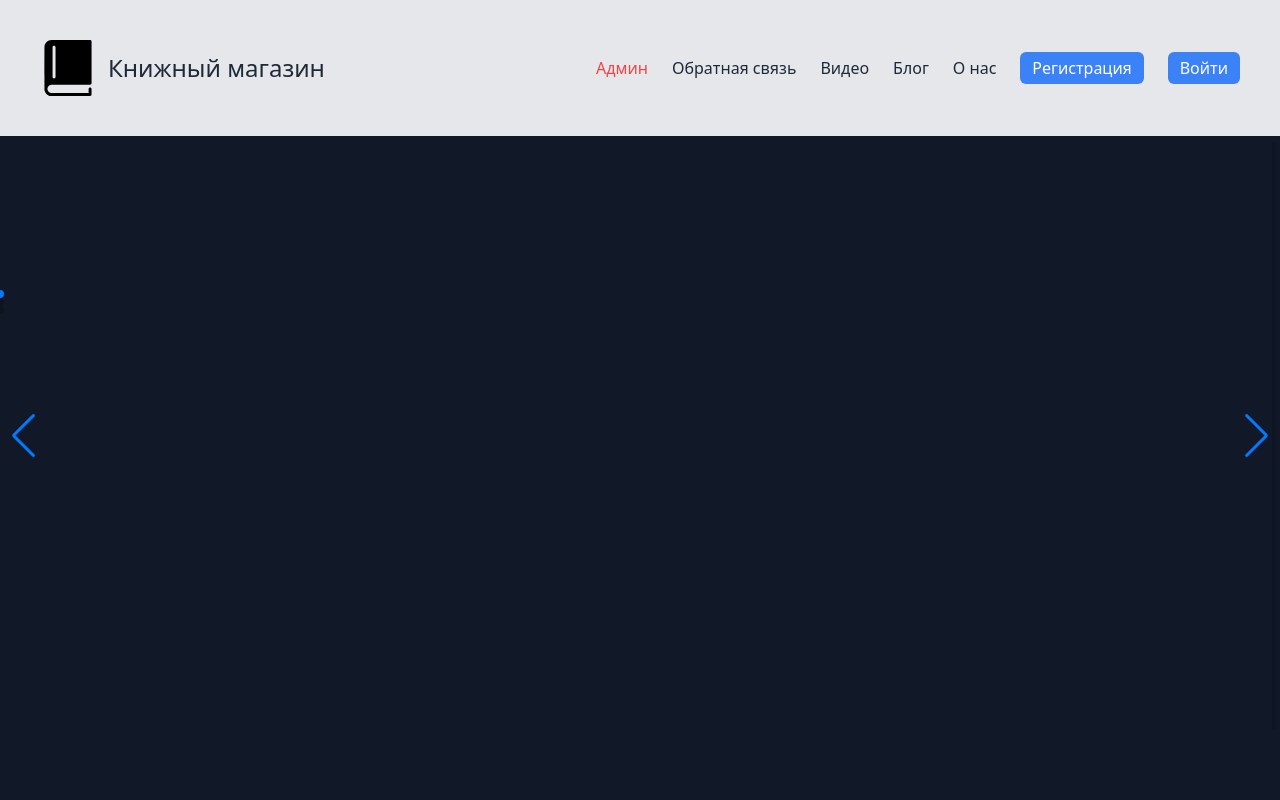
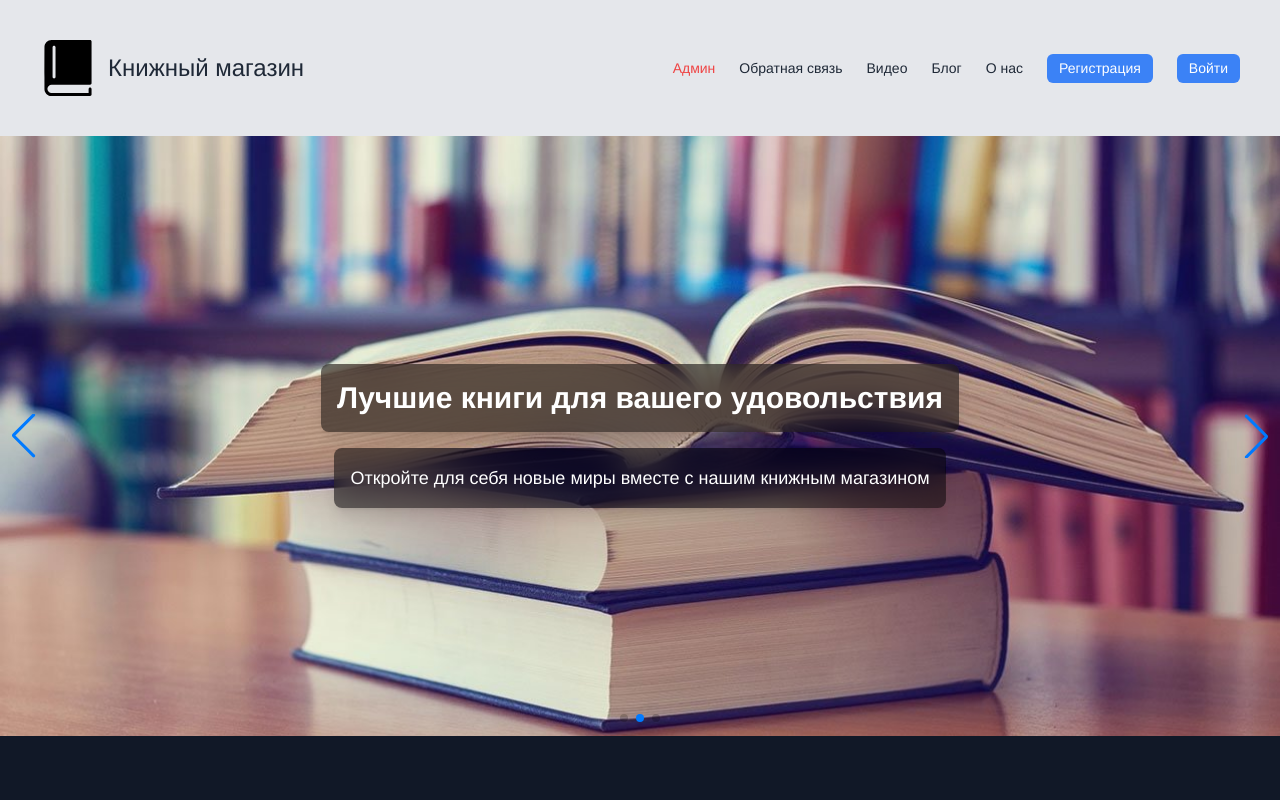
Before and after one commit to FrozenQxc/dj-book-shop, a Django app: page / in a window 1280 px wide. Run offline with Django 4.2, Linux system fonts and the light colour scheme; style sheets or scripts are compiled from the project's sources; some libraries are stand-ins or nearby versions.

Commit message:
fix: slider

```diff
--- a/main/templates/main/home.html
+++ b/main/templates/main/home.html
@@ -1,10 +1,63 @@
 {% extends 'main/base.html' %} {% block content %} {% load static %}
-<main>
-	<!-- Slider main container -->
-	<div class="swiper w-full h-[600px] relative">
-		<!-- Additional required wrapper -->
-		<div class="swiper-wrapper">
-			<!-- Slide 1 -->
+
+<head>
+	<meta charset="utf-8" />
+	<title>Swiper demo</title>
+	<meta
+		name="viewport"
+		content="width=device-width, initial-scale=1, minimum-scale=1, maximum-scale=1"
+	/>
+
+	<style>
+		html,
+		body {
+			position: relative;
+			height: 100%;
+		}
+
+		body {
+			background: #eee;
+			font-family: Helvetica Neue, Helvetica, Arial, sans-serif;
+			font-size: 14px;
+			color: #000;
+			margin: 0;
+		}
+
+		swiper-container {
+			width: 100%;
+			height: 100%;
+		}
+
+		swiper-slide {
+			text-align: center;
+			font-size: 18px;
+			background: #fff;
+			display: flex;
+			justify-content: center;
+			align-items: center;
+		}
+
+		swiper-slide img {
+			display: block;
+			width: 100%;
+			height: 100%;
+			object-fit: cover;
+		}
+	</style>
+</head>
+
+<body class="">
+	<swiper-container
+		class="w-full h-[600px] relative"
+		pagination="true"
+		pagination-clickable="true"
+		navigation="true"
+		space-between="30"
+		centered-slides="true"
+		autoplay-delay="2500"
+		autoplay-disable-on-interaction="false"
+	>
+		<swiper-slide class="bg-gray-200 relative">
 			<div class="swiper-slide bg-gray-200 flex items-center justify-center">
 				<img
 					src="{% static 'slider/2.jpg' %}"
@@ -26,11 +79,12 @@
 					</p>
 				</div>
 			</div>
-			<!-- Slide 2 -->
+		</swiper-slide>
+		<swiper-slide class="bg-gray-200 relative">
 			<div class="swiper-slide bg-gray-200 flex items-center justify-center">
 				<img
 					src="{% static 'slider/3.jpg' %}"
-					alt="Book 2"
+					alt="Book 1"
 					class="w-full h-full object-cover"
 				/>
 				<div
@@ -48,11 +102,12 @@
 					</p>
 				</div>
 			</div>
-			<!-- Slide 3 -->
+		</swiper-slide>
+		<swiper-slide class="bg-gray-200 relative">
 			<div class="swiper-slide bg-gray-200 flex items-center justify-center">
 				<img
 					src="{% static 'slider/4.jpg' %}"
-					alt="Book 3"
+					alt="Book 1"
 					class="w-full h-full object-cover"
 				/>
 				<div
@@ -70,59 +125,9 @@
 					</p>
 				</div>
 			</div>
-		</div>
-		<!-- If we need pagination -->
-		<div class="swiper-pagination"></div>
+		</swiper-slide>
+	</swiper-container>
 
-		<!-- If we need navigation buttons -->
-		<div class="swiper-button-prev"></div>
-		<div class="swiper-button-next"></div>
-
-		<!-- If we need scrollbar -->
-		<div class="swiper-scrollbar"></div>
-
-		<!-- Progress Circle for Autoplay -->
-		<div class="autoplay-progress absolute bottom-4 right-4 hidden">
-			<svg viewBox="0 0 48 48" class="w-10 h-10">
-				<circle
-					cx="24"
-					cy="24"
-					r="20"
-					fill="none"
-					stroke="#000"
-					stroke-width="4"
-				></circle>
-			</svg>
-			<span class="ml-2">5s</span>
-		</div>
-	</div>
-
-	<script>
-		var swiper = new Swiper('.swiper', {
-			pagination: {
-				el: '.swiper-pagination',
-			},
-			navigation: {
-				nextEl: '.swiper-button-next',
-				prevEl: '.swiper-button-prev',
-			},
-			scrollbar: {
-				el: '.swiper-scrollbar',
-			},
-
-			autoplay: {
-				delay: 3000,
-			},
-			on: {
-				slideChange: function () {
-					var timeLeft =
-						this.params.autoplay.delay -
-						this.autoplay.getProgress() * this.params.autoplay.delay
-					document.querySelector('.autoplay-progress span').textContent =
-						Math.ceil(timeLeft / 1000) + 's'
-				},
-			},
-		})
-	</script>
-</main>
+	<script src="https://cdn.jsdelivr.net/npm/swiper@11/swiper-element-bundle.min.js"></script>
+</body>
 {% endblock %}
```
